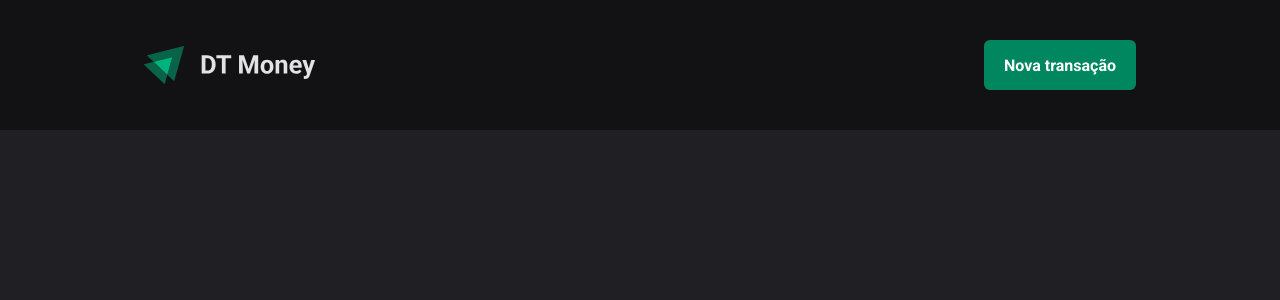
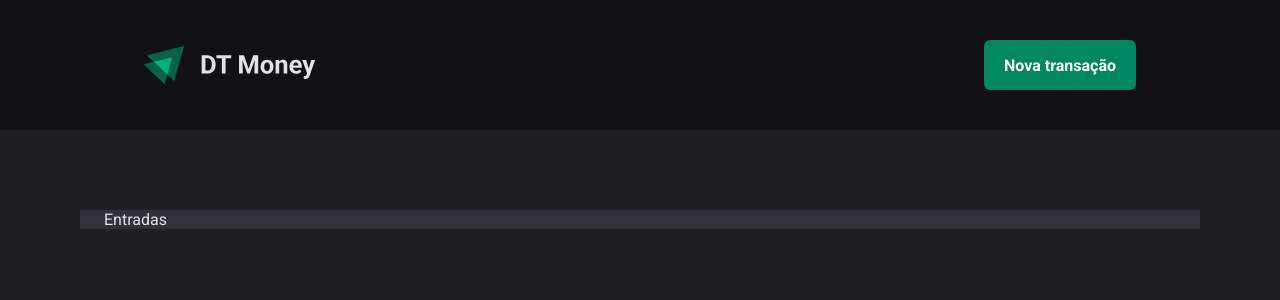
Before and after one commit to holices/smart-money, a React (Vite) app: page / in a window 1280 px wide. Shown: the top 300 px of the page. Built offline with nearby package versions, Linux system fonts and the light colour scheme.

Commit message:
➕ build: Creating Summary component

```diff
--- /dev/null
+++ b/src/components/Summary/index.tsx
@@ -0,0 +1,13 @@
+import { SummaryContainer } from "./styles";
+
+export function Summary() {
+  return (
+    <SummaryContainer>
+      <div>
+        <header>
+          <span>Entradas</span>
+        </header>
+      </div>
+    </SummaryContainer>
+  )
+}
--- /dev/null
+++ b/src/components/Summary/styles.ts
@@ -0,0 +1,16 @@
+import styled from "styled-components";
+
+export const SummaryContainer = styled.section`
+  width: 100%;
+  max-width: 112rem;
+  margin: 0 auto;
+  padding: 0 2.4rem;
+
+  display: grid;
+  grid-template-columns: repeat(3, 1gr);
+  gap: 3.2rem;
+
+  margin-top: 8rem;
+
+  background-color: ${props => props.theme["gray-600"]};
+`
--- a/src/pages/Transactions/index.tsx
+++ b/src/pages/Transactions/index.tsx
@@ -1,9 +1,11 @@
 import { Header } from "../../components/Header";
+import { Summary } from "../../components/Summary";
 
 export function Transactions() {
   return (
     <div>
       <Header />
+      <Summary />
     </div>
   )
 }
```
